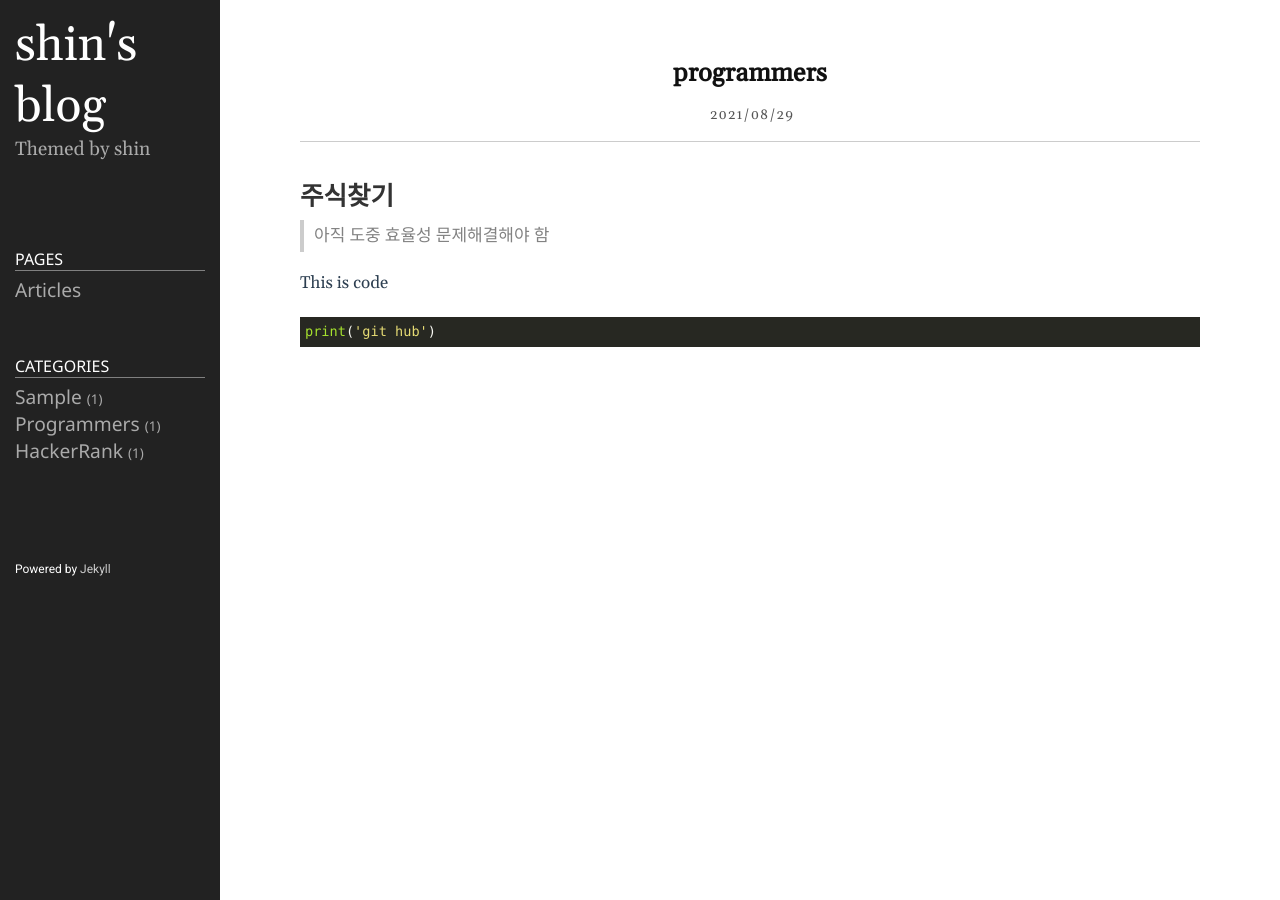
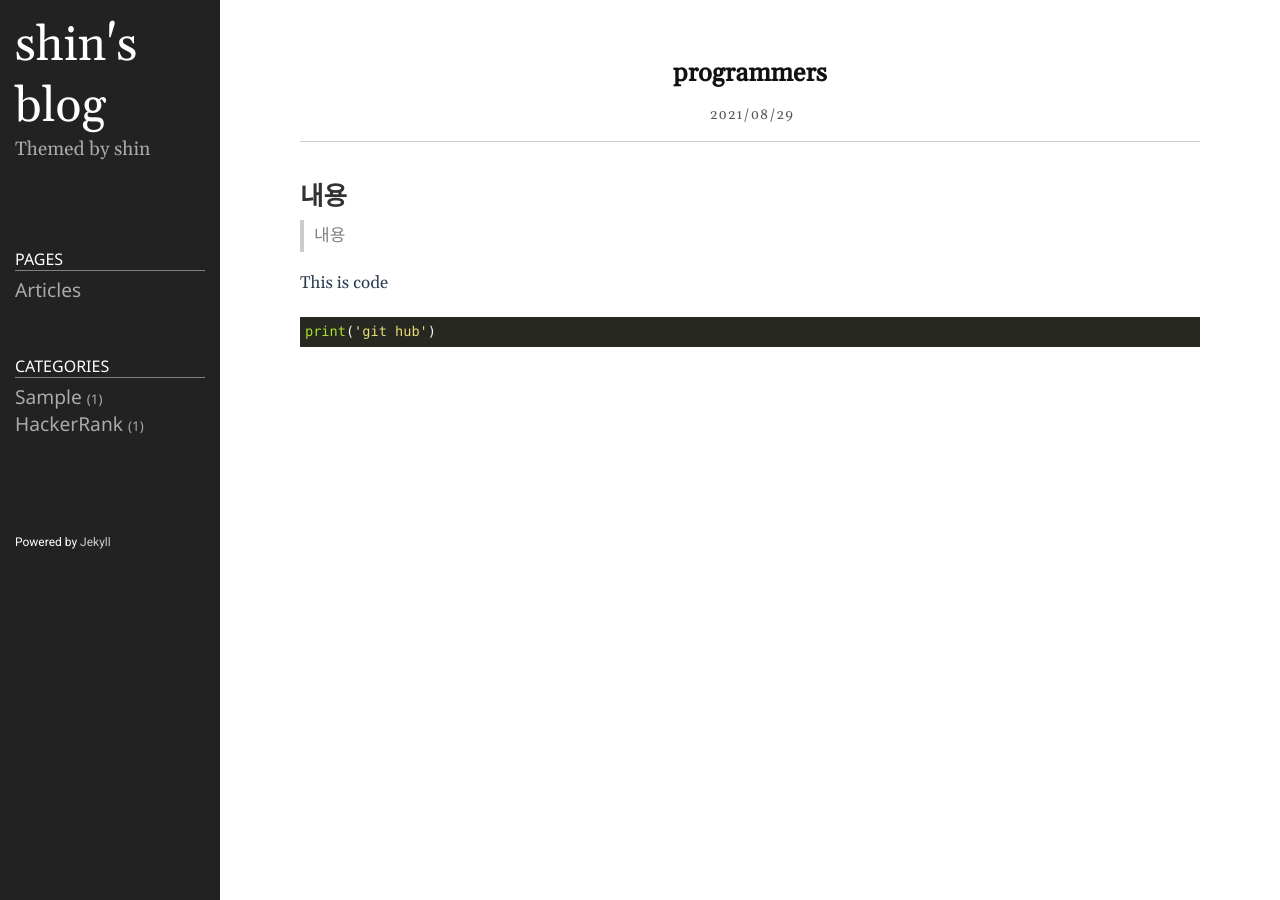
Before and after one commit to shina1221/shina1221.github.io, a Jekyll site: the page built from _posts/2021-08-29-다른 글 쓸려고 남겨두는 서식.markdown, in a window 1280 px wide. Built offline with Jekyll 4.4.1, drawn with Linux system fonts in a browser that asks for light colours.

Commit message:
Update 2021-08-29-다른 글 쓸려고 남겨두는 서식.markdown

````diff
--- a/_posts/2021-08-29-다른 글 쓸려고 남겨두는 서식.markdown
+++ b/_posts/2021-08-29-다른 글 쓸려고 남겨두는 서식.markdown
@@ -2,10 +2,10 @@
 layout: post
 title: programmers
 date: 2021-08-29 19:20:23 +0900
-category: programmers
+category:
 ---
-# 주식찾기
-> 아직 도중 효율성 문제해결해야 함
+# 내용
+> 내용
 
 This is code
 ```python
````
